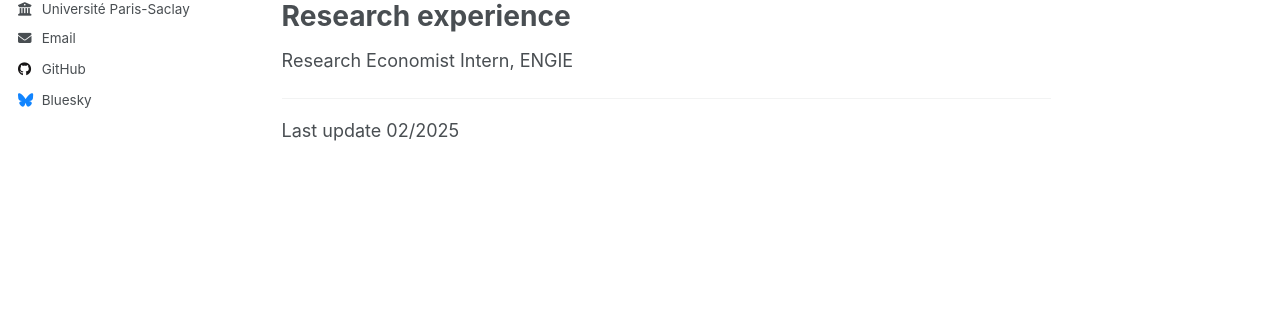
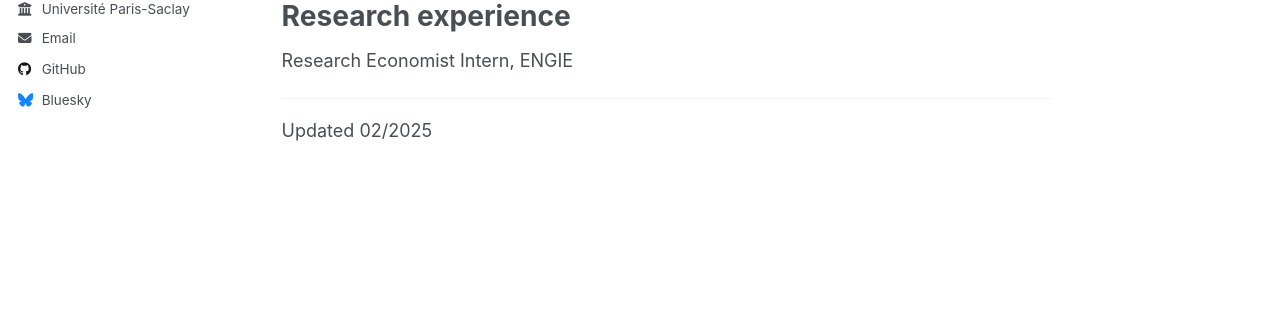
Before and after one commit to hdydenairn/hdydenairn.github.io, a Jekyll site: the page built from _pages/about.md, in a window 1280 px wide and 999 px high. Shown: the part 452-765 px from the top of the window. Built offline with Jekyll 4.4.1, drawn with Linux system fonts in a browser that asks for light colours.

Commit message:
Update about.md

```diff
--- a/_pages/about.md
+++ b/_pages/about.md
@@ -24,4 +24,4 @@ Research experience
 Research Economist Intern, ENGIE
 
 ------
-Last update 02/2025
+Updated 02/2025
```
